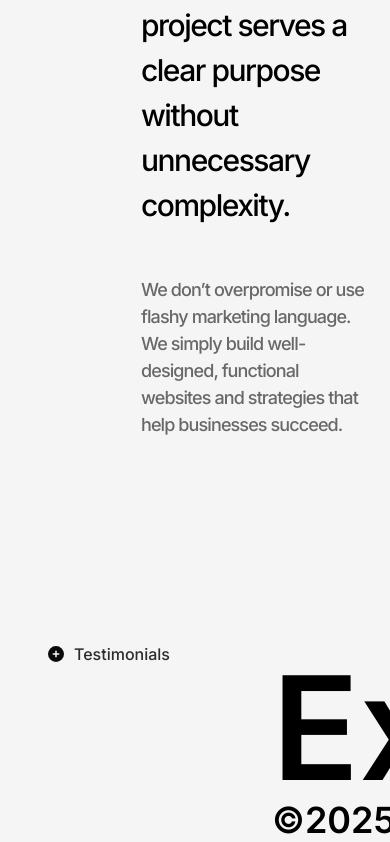
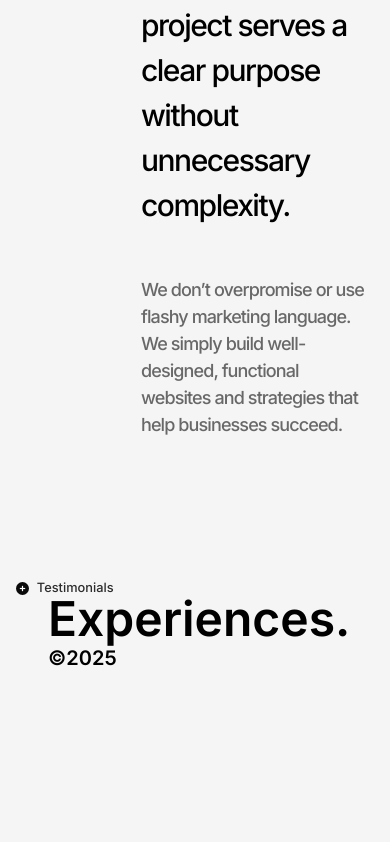
Before and after one commit to Lumintitus/Fabrica, a Next.js app: page / in a window 390 px wide. Shown: the part 8565-9407 px from the top of the page. After the commit the page ends 9236 px from the top, so only its background shows below. Built offline with nearby package versions, Linux system fonts and the light colour scheme.

Commit message:
refactor: improve layout structure and enhance styling consistency in Test component

```diff
--- a/src/Layout/Test.tsx
+++ b/src/Layout/Test.tsx
@@ -2,14 +2,17 @@ import React from 'react'
 
 export default function Test() {
     return (
-        <div className=' px-12 '>
+        <div className='px-4 sm:px-6 md:px-8 lg:px-12'>
             <div className=''>
-                <div className=' relative flex gap-[10px] pt-[8rem] items-center overflow-hidden'>
-                    <img className=' w-[1rem]  ' src="/imgi_56_j6H7CUu4CDaOQoux5xCbVztY18.svg" alt="" />
-                    <p className='text-[1rem]  font-[500] leading-[14px] text-[#2C2C2C] '>Testimonials</p>
+                <div className='relative flex gap-[8px] sm:gap-[10px] pt-[4rem] sm:pt-[6rem] lg:pt-[8rem] items-center overflow-hidden'>
+                    <img className='w-[0.8rem] sm:w-[0.9rem] lg:w-[1rem]' src="/imgi_56_j6H7CUu4CDaOQoux5xCbVztY18.svg" alt="" />
+                    <p className='text-[0.8rem] sm:text-[0.9rem] lg:text-[1rem] font-[500] leading-[12px] sm:leading-[13px] lg:leading-[14px] text-[#2C2C2C]'>Testimonials</p>
                 </div>
 
-                <div className=''><h2 className='text-[9rem] leading-[8.25rem] pl-[14rem] font-[600] pb-2'>Experiences.</h2> <span className='font-[600] pl-[14rem] text-[2.25rem] leading-[2.25rem]'>©2025</span> </div>
+                <div className=''>
+                    <h2 className='text-[3rem] sm:text-[5rem] md:text-[7rem] lg:text-[9rem] leading-[3rem] sm:leading-[5rem] md:leading-[6.5rem] lg:leading-[8.25rem] pl-[2rem] sm:pl-[5rem] md:pl-[8rem] lg:pl-[14rem] font-[600] pb-1 sm:pb-2'>Experiences.</h2>
+                    <span className='font-[600] pl-[2rem] sm:pl-[5rem] md:pl-[8rem] lg:pl-[14rem] text-[1.25rem] sm:text-[1.75rem] lg:text-[2.25rem] leading-[1.25rem] sm:leading-[1.75rem] lg:leading-[2.25rem]'>©2025</span>
+                </div>
             </div>
         </div>
     )
```
